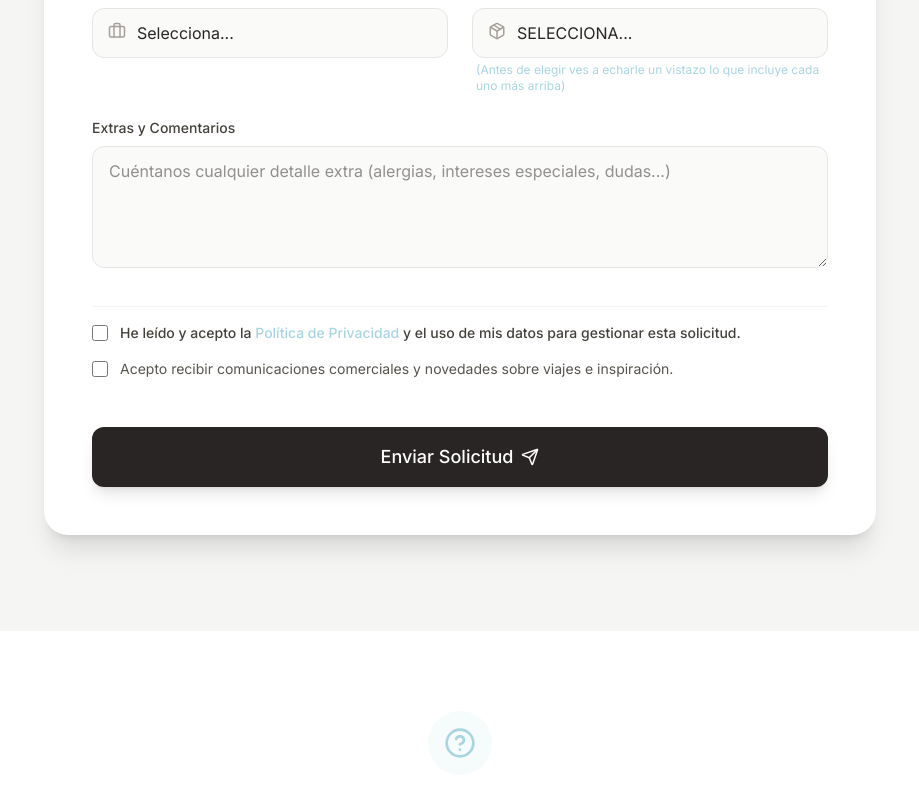
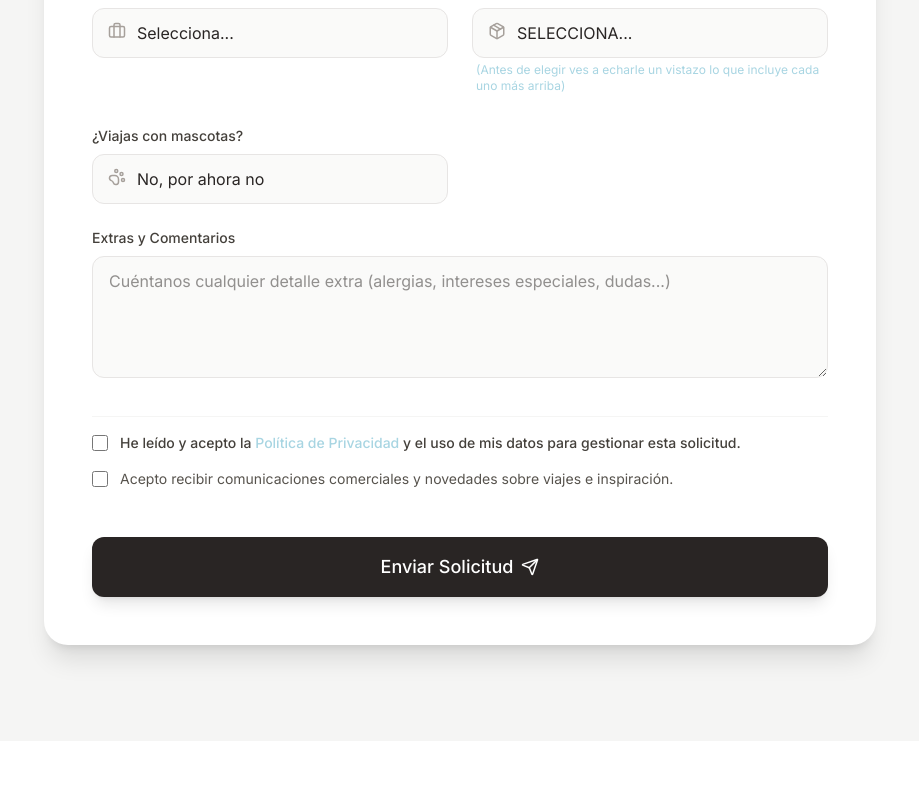
Before and after one commit to saltysoultrips/saltysoultrips, a React (Vite) app: page / in a window 1280 px wide. Shown: the part 8362-9160 px from the top of the page, without its empty margins (180-1099 px from the left). Built offline with nearby package versions, Linux system fonts and the light colour scheme; no server answers; a web font is replaced by a local one.

Commit message:
form cambiado y colaborador hecho

```diff
--- a/src/components/forms/ContactForm.jsx
+++ b/src/components/forms/ContactForm.jsx
@@ -12,6 +12,7 @@ import User from "lucide-react/dist/esm/icons/user";
 import Baby from "lucide-react/dist/esm/icons/baby";
 import Plus from "lucide-react/dist/esm/icons/plus";
 import Minus from "lucide-react/dist/esm/icons/minus";
+import PawPrint from "lucide-react/dist/esm/icons/paw-print";
 import { motion, AnimatePresence } from "framer-motion";
 
 export default function ContactForm() {
@@ -25,6 +26,7 @@ export default function ContactForm() {
   } = useForm({
     defaultValues: {
       travelers: "Adultos: 1, Niños: 0, Bebés: 0",
+      hasPets: "no",
     },
   });
   const [isSubmitted, setIsSubmitted] = useState(false);
@@ -39,6 +41,7 @@ export default function ContactForm() {
   });
 
   const watchDateStart = watch("dateStart");
+  const watchHasPets = watch("hasPets");
 
   // Update hidden form field whenever counts change
   useEffect(() => {
@@ -528,6 +531,58 @@ export default function ContactForm() {
                   </div>
                 </div>
 
+                {/* Pets */}
+                <div className="grid grid-cols-1 md:grid-cols-2 gap-6 pt-2">
+                  <div>
+                    <label className="block text-sm font-medium text-stone-700 mb-2">
+                      ¿Viajas con mascotas?
+                    </label>
+                    <div className="relative">
+                      <PawPrint
+                        className="absolute left-4 top-3.5 text-stone-400"
+                        size={18}
+                      />
+                      <select
+                        {...register("hasPets")}
+                        className="w-full pl-11 pr-4 py-3 rounded-xl bg-stone-50 border border-stone-200 focus:border-brand-sage focus:ring-1 focus:ring-brand-sage outline-none appearance-none"
+                      >
+                        <option value="no">No, por ahora no</option>
+                        <option value="yes">Sí, somos un equipo</option>
+                      </select>
+                    </div>
+                  </div>
+                  <AnimatePresence>
+                    {watchHasPets === "yes" && (
+                      <motion.div
+                        initial={{ opacity: 0, height: 0 }}
+                        animate={{ opacity: 1, height: "auto" }}
+                        exit={{ opacity: 0, height: 0 }}
+                        className="overflow-hidden"
+                      >
+                        <label className="block text-sm font-medium text-stone-700 mb-2">
+                          ¿Qué mascota(s) viene(n)?
+                        </label>
+                        <input
+                          {...register("petsDetails", {
+                            required:
+                              watchHasPets === "yes"
+                                ? "Dinos qué mascotas te acompañan"
+                                : false,
+                          })}
+                          type="text"
+                          className="w-full px-4 py-3 rounded-xl bg-stone-50 border border-stone-200 focus:border-brand-sage focus:ring-1 focus:ring-brand-sage outline-none"
+                          placeholder="Perro, gato, elefante..."
+                        />
+                        {errors.petsDetails && (
+                          <span className="text-red-500 text-sm mt-1">
+                            {errors.petsDetails.message}
+                          </span>
+                        )}
+                      </motion.div>
+                    )}
+                  </AnimatePresence>
+                </div>
+
                 {/* Extras & Message */}
                 <div>
                   <label className="block text-sm font-medium text-stone-700 mb-2">
--- a/src/components/layout/Footer.jsx
+++ b/src/components/layout/Footer.jsx
@@ -646,6 +646,21 @@ export default function Footer() {
                   />
                 </a>
                 <a
+                  href="https://www.tkqlhce.com/click-101693924-12119568"
+                  target="_blank"
+                  rel="noopener noreferrer"
+                  className="opacity-70 hover:opacity-100 transition-opacity duration-300"
+                >
+                  <img
+                    src="/resto/iberia.png"
+                    alt="Iberia"
+                    className="h-8 md:h-10 w-auto object-contain grayscale hover:grayscale-0 transition-all duration-300"
+                    loading="lazy"
+                    width="120"
+                    height="40"
+                  />
+                </a>
+                <a
                   href="https://www.discovercars.com/?a_aid=saltysoultrips"
                   target="_blank"
                   rel="noopener noreferrer"
```
